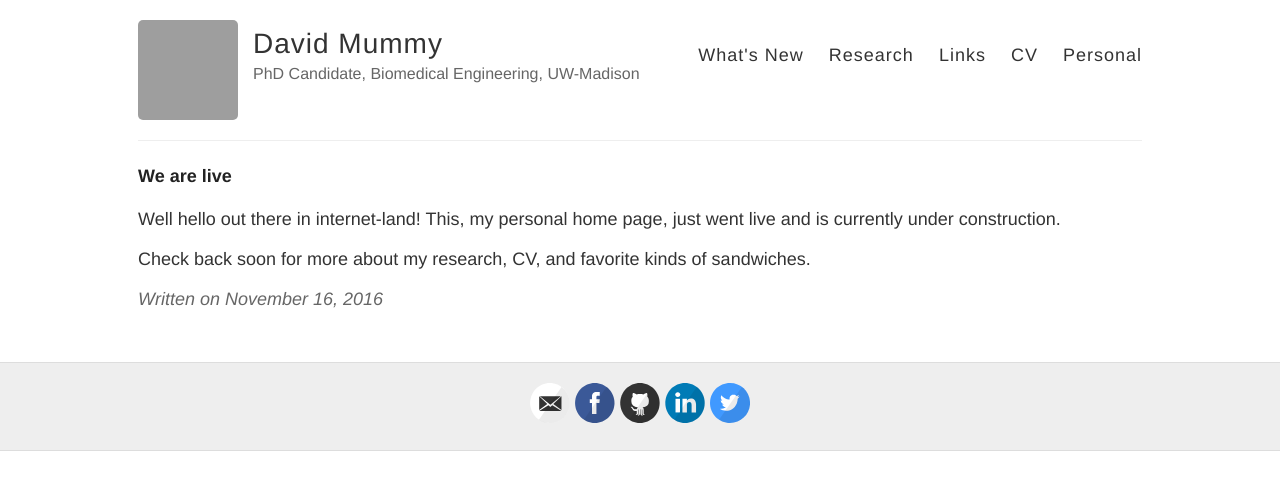
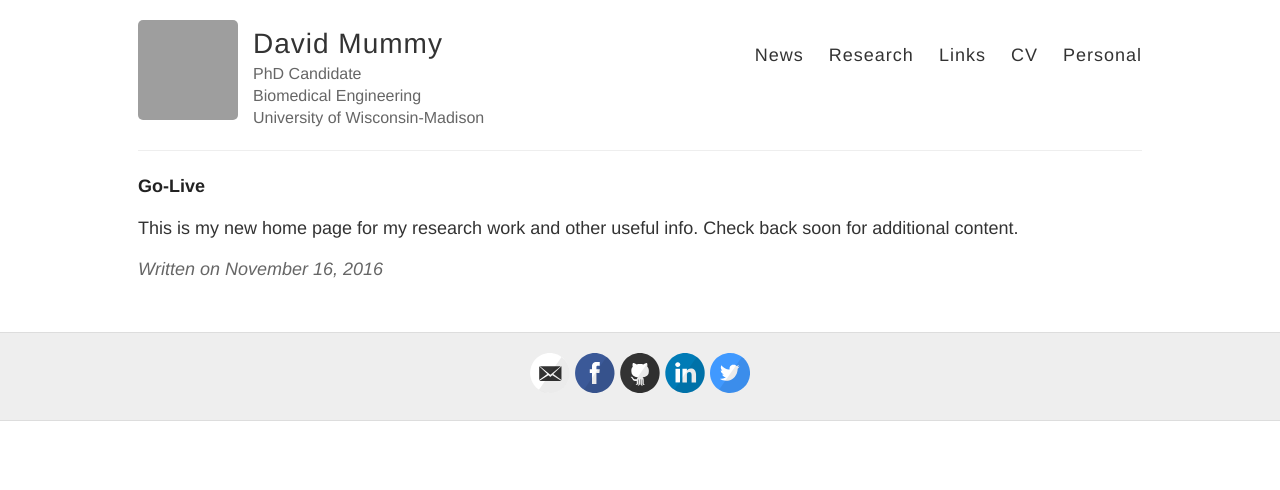
Before and after one commit to mummydg/mummydg.github.io, a Jekyll site: the page built from _posts/2016-11-16-Hello-World.md, in a window 1280 px wide, cut to the strip 0-490 px from the top of the page. Built offline with Jekyll 4.4.1, drawn with Linux system fonts in a browser that asks for light colours; grey boxes are pictures that could not be loaded.

Commit message:
changing post, changing defaults and config

```diff
--- a/_config.yml
+++ b/_config.yml
@@ -6,7 +6,7 @@
 name: David Mummy
 
 # Short bio or description (displayed in the header)
-description: PhD Candidate, Biomedical Engineering, UW-Madison
+description: PhD Candidate<br>Biomedical Engineering<br>University of Wisconsin-Madison
 
 # URL of your avatar or profile pic (you could use your GitHub profile pic)
 avatar: https://avatars3.githubusercontent.com/u/10223529?v=3&s=460
--- a/_layouts/default.html
+++ b/_layouts/default.html
@@ -27,7 +27,7 @@
           </div>
 
           <nav>
-			<a href="{{ site.baseurl }}/">What's New</a>
+			<a href="{{ site.baseurl }}/">News</a>
             <a href="{{ site.baseurl }}/">Research</a>
 			<a href="{{ site.baseurl }}/">Links</a>
 			<a href="{{ site.baseurl }}/cv">CV</a>
--- a/_posts/2016-11-16-Hello-World.md
+++ b/_posts/2016-11-16-Hello-World.md
@@ -1,8 +1,6 @@
 ---
 layout: post
-title: We are live
+title: Go-Live
 ---
 
-Well hello out there in internet-land! This, my personal home page, just went live and is currently under construction.
-
-Check back soon for more about my research, CV, and favorite kinds of sandwiches.
+This is my new home page for my research work and other useful info. Check back soon for additional content.
```
